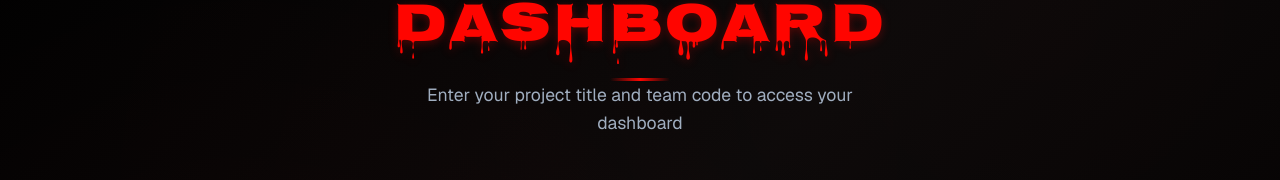
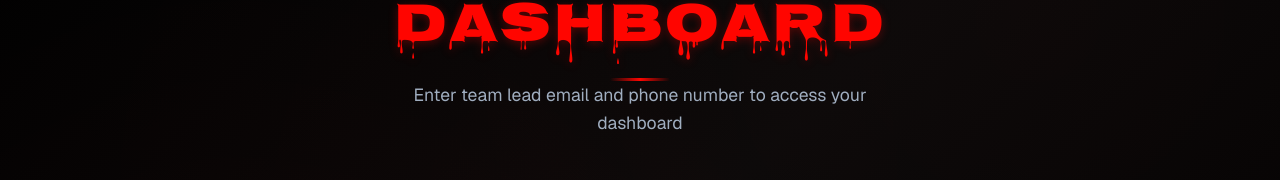
Before and after one commit to tejasva-vardhan/Hackman_V8, a Next.js app in the folder frontend/: page /dashboard in a window 1280 px wide. Shown: the part 137-317 px from the top of the page. Built offline with nearby package versions, Linux system fonts and the light colour scheme; a web font is replaced by a local one.

Commit message:
improved dashboard

```diff
--- a/frontend/src/app/dashboard/page.tsx
+++ b/frontend/src/app/dashboard/page.tsx
@@ -160,7 +160,7 @@ export default function DashboardPage() {
         </button>
         <div className={styles.loginContainer}>
           <h1 className={`${styles.title} ${nosifer.className}`}>Team Dashboard</h1>
-          <p className={styles.subtitle}>Enter your project title and team code to access your dashboard</p>
+          <p className={styles.subtitle}>Enter team lead email and phone number to access your dashboard</p>
 
           <form onSubmit={handleLogin} className={styles.loginForm}>
             <div className={styles.inputGroup}>
```
